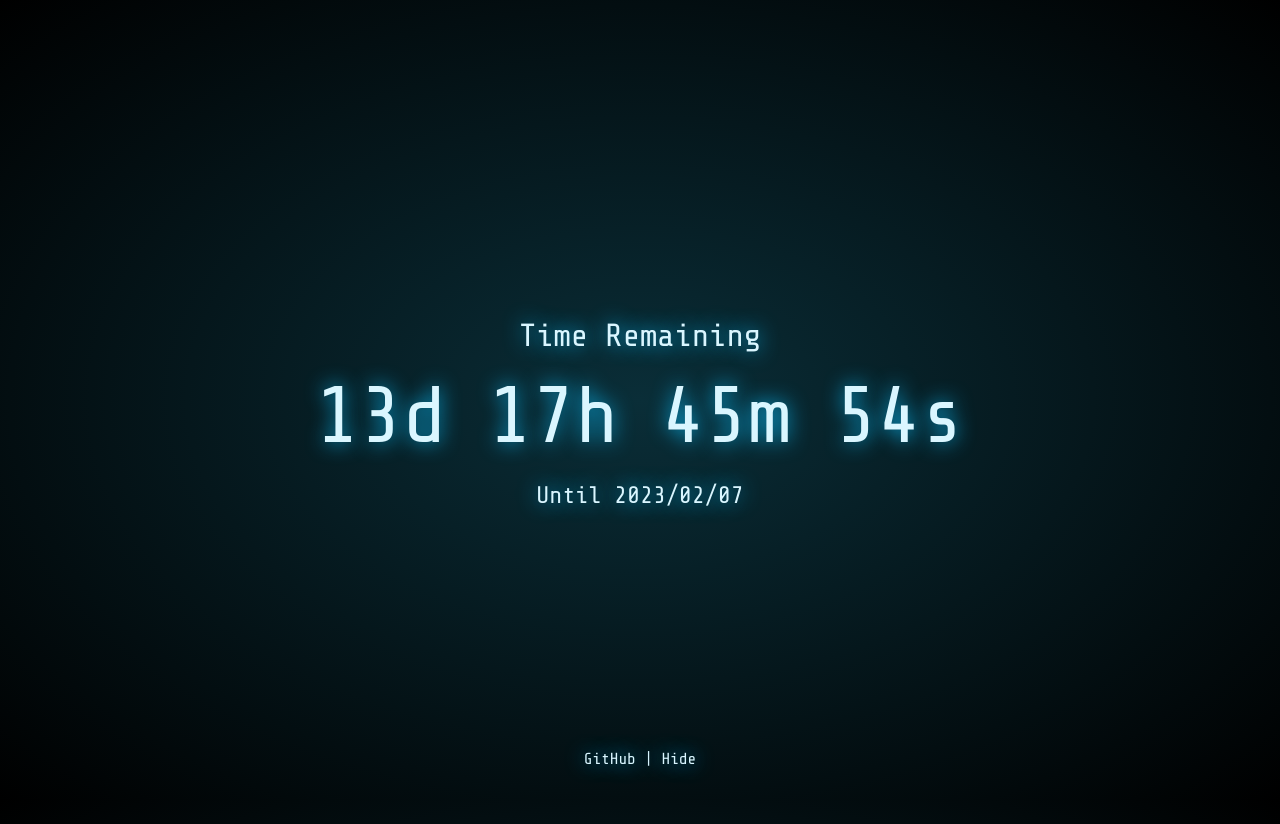
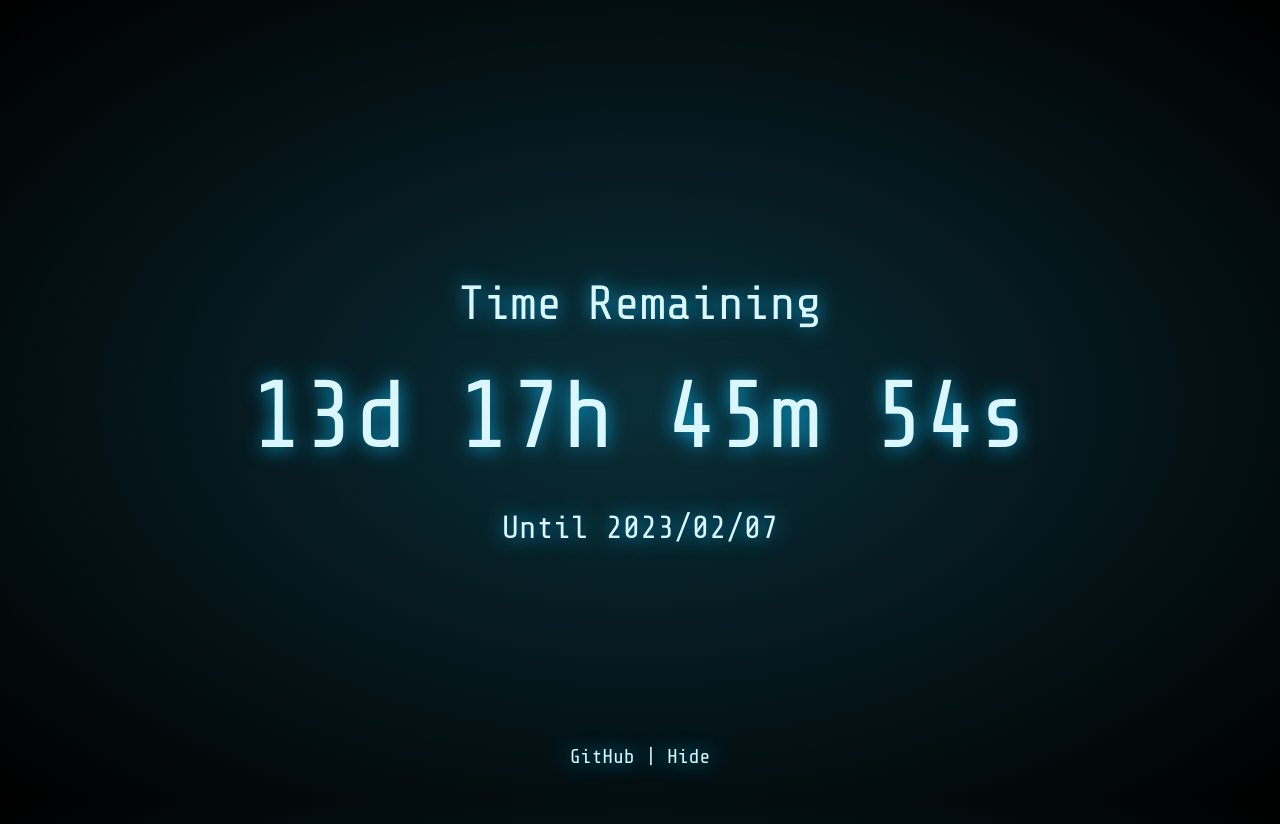
Before and after one commit to hikariyo/countdown, a Vue app: page / in a window 1280 px wide. Built offline with nearby package versions, Linux system fonts and the light colour scheme.

Commit message:
refactor: make text larger

```diff
--- a/src/components/Countdown.vue
+++ b/src/components/Countdown.vue
@@ -39,25 +39,29 @@ const remainingFormatted = computed(() => {
 p {
   margin: 0;
   padding: 0;
-  line-height: 5rem;
+  line-height: 7rem;
   color: #daf6ff;
 }
 
 .time {
-  font-size: 5rem;
+  font-size: 6rem;
 }
 
 .remaining {
+  font-size: 3rem;
+}
+
+.until {
   font-size: 2rem;
 }
 
-.until {
-  font-size: 1.5rem;
-}
-
-@media (max-width: 800px) {
+@media (max-width: 950px) {
   .time {
     font-size: 4rem;
+  }
+
+  .until {
+    font-size: 1.75rem;
   }
 }
 
--- a/src/components/GitHubLink.vue
+++ b/src/components/GitHubLink.vue
@@ -32,6 +32,7 @@ div {
 
 a {
   color: #daf6ff;
+  font-size: 1.25rem;
   text-decoration: none;
 }
 
@@ -42,4 +43,10 @@ a {
 .hide {
   cursor: pointer;
 }
+
+@media (max-width: 600px) {
+  a {
+    font-size: 1rem;
+  }
+}
 </style>
```
